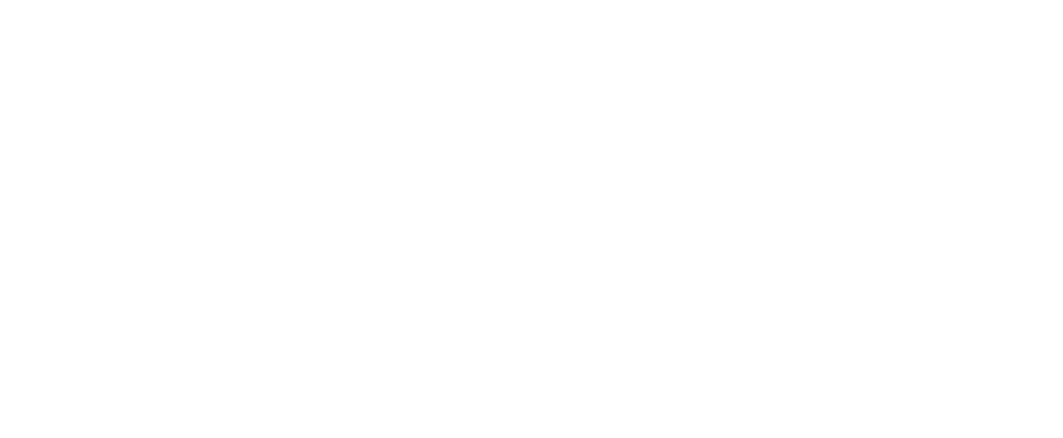
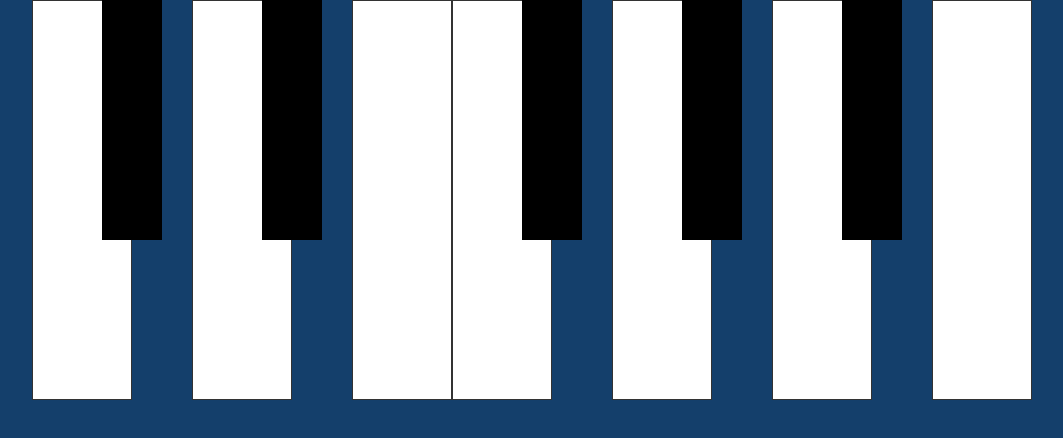
Before and after one commit to kotalilyy/piano, a plain HTML site: page index.html in a window 1280 px wide. Shown: the whole page, without its empty margins (108-1171 px from the left). Drawn offline with Linux system fonts and the light colour scheme.

Commit message:
fix errors in html

```diff
--- a/index.html
+++ b/index.html
@@ -1,15 +1,17 @@
 <!DOCTYPE html>
 <html lang="en">
+
 <head>
     <meta charset="UTF-8">
-    <meta http-equiv="X-UA-Compatible" content="IE=edge">
     <meta name="viewport" content="width=device-width, initial-scale=1.0">
+    <meta http-equiv="X-UA-Compatible" content="ie=edge">
     <link rel="stylesheet" href="styles.css">
     <script src="script.js" defer></script>
     <title>Piano</title>
 </head>
+
 <body>
-    <div-class="piano">
+    <div class="piano">
         <div data-note="C" class="key white"></div>
         <div data-note="Db" class="key black"></div>
         <div data-note="D" class="key white"></div>
@@ -19,15 +21,15 @@
         <div data-note="Gb" class="key black"></div>
         <div data-note="G" class="key white"></div>
         <div data-note="Ab" class="key black"></div>
-    <div data-note="A" class="key whitek"></div>
+        <div data-note="A" class="key white"></div>
         <div data-note="Bb" class="key black"></div>
         <div data-note="B" class="key white"></div>
     </div>
     <audio id="C" src="notes/C.mp3"></audio>
     <audio id="Db" src="notes/Db.mp3"></audio>
     <audio id="D" src="notes/D.mp3"></audio>
-<audio id="Eb" src="notes/E.mp3"></audio>
-<audio id="E" src="notes/Eb.mp3"></audio>
+    <audio id="Eb" src="notes/Eb.mp3"></audio>
+    <audio id="E" src="notes/E.mp3"></audio>
     <audio id="F" src="notes/F.mp3"></audio>
     <audio id="Gb" src="notes/Gb.mp3"></audio>
     <audio id="G" src="notes/G.mp3"></audio>
@@ -36,4 +38,5 @@
     <audio id="Bb" src="notes/Bb.mp3"></audio>
     <audio id="B" src="notes/B.mp3"></audio>
 </body>
+
 </html>
--- a/styles.css
+++ b/styles.css
@@ -0,0 +1,34 @@
+*, *::before, *::after {
+    box-sizing: border-box;
+}
+
+body {
+    background-color: #143F6B;
+    margin: 0;
+    min-height: 100vhl;
+    display: flex;
+    justify-content: center;
+    align-items: center;
+}
+.piano {
+    display: flex;
+}
+
+.key {
+height: calc(var(--width) * 4);
+width: var(--width);
+}
+
+.white {
+--width: 100px;
+background-color: white;
+border: 1px solid #333;
+}
+
+.black {
+    --width: 60px;
+    background-color: black;
+    margin-left: -30px;
+    margin-right: 30px;
+    z-index: 2;
+}
```
Lines whose indentation alone changed are shown as unchanged.
